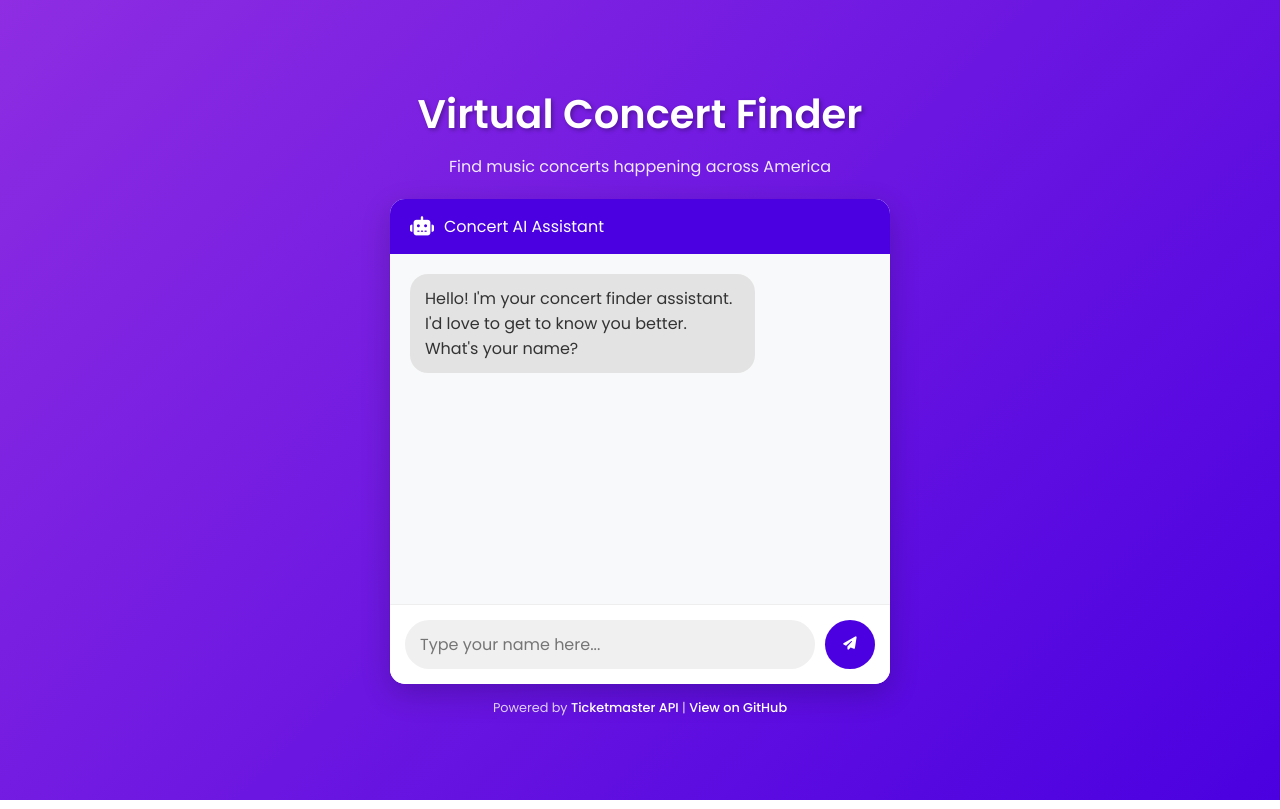
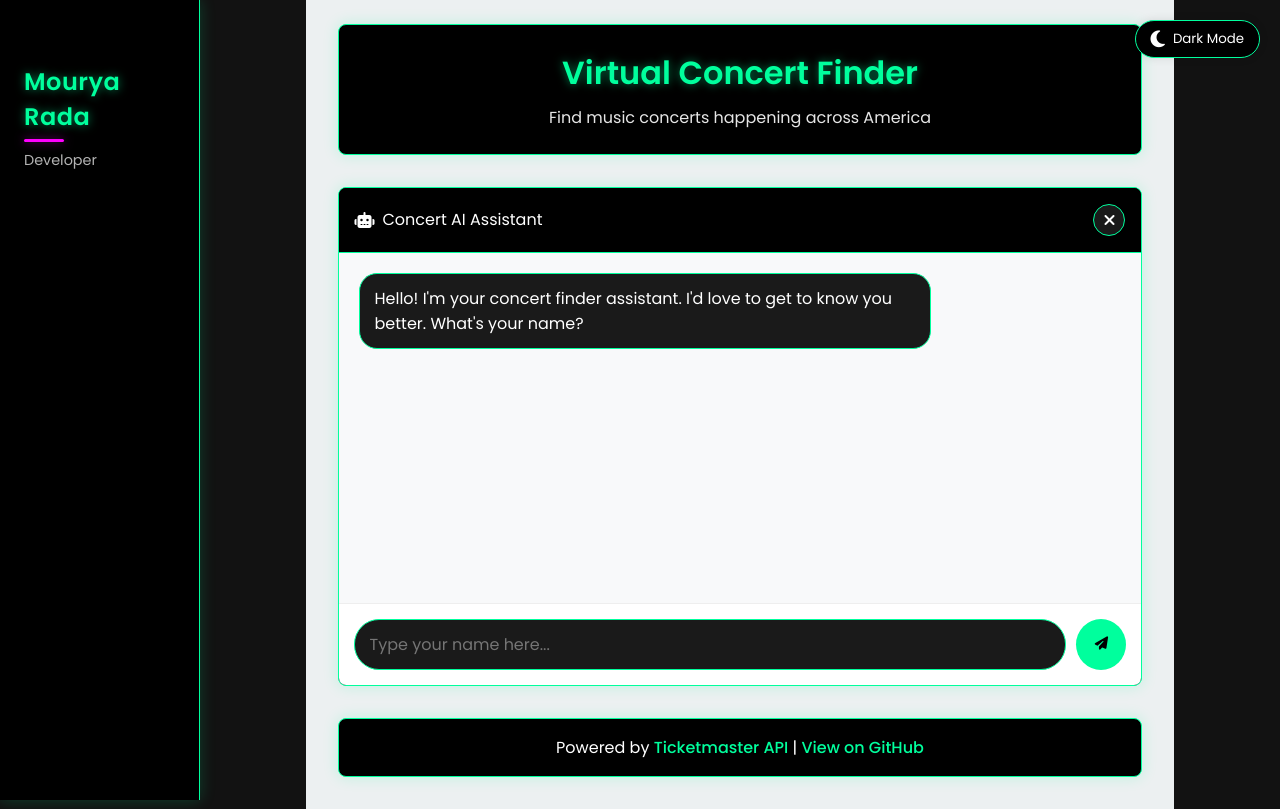
Before and after one commit to radamourya7/Virtual-Concert-Chatbot, a website: page index.html in a window 1280 px wide. Drawn offline with Linux system fonts and the light colour scheme.

Commit message:
Update chat interface: Add end conversation button and improve header layout

```diff
--- a/index.html
+++ b/index.html
@@ -17,7 +17,17 @@
     <meta name="deployment" content="github-pages">
 </head>
 <body>
-    <div class="container">
+    <button class="theme-toggle" id="themeToggle">
+        <i class="fas fa-moon"></i>
+        <span>Dark Mode</span>
+    </button>
+    <div class="sidebar">
+        <div class="author-info">
+            <h2>Mourya Rada</h2>
+            <p>Developer</p>
+        </div>
+    </div>
+    <div class="main-content">
         <header>
             <h1>Virtual Concert Finder</h1>
             <p>Find music concerts happening across America</p>
@@ -25,10 +35,13 @@
 
         <div class="chat-container">
             <div class="chat-header">
-                <div class="chat-header-title">
+                <div class="chat-header-left">
                     <i class="fas fa-robot"></i>
                     <span>Concert AI Assistant</span>
                 </div>
+                <button class="end-conversation-btn" id="endConversation" title="End Conversation">
+                    <i class="fas fa-times"></i>
+                </button>
             </div>
 
             <div class="chat-box" id="chatBox">
--- a/public/css/style.css
+++ b/public/css/style.css
@@ -5,13 +5,37 @@
     font-family: 'Poppins', sans-serif;
 }
 
+/* Theme Variables */
+:root {
+    /* Dark Theme (Default) */
+    --primary: #000000;
+    --primary-dark: #1a1a1a;
+    --secondary: #00ff9d;
+    --accent: #ff00ff;
+    --background: #121212;
+    --text-primary: #ffffff;
+    --text-secondary: #b3b3b3;
+    --border: #333333;
+}
+
+[data-theme="light"] {
+    --primary: #ffffff;
+    --primary-dark: #f5f5f5;
+    --secondary: #8b4513;
+    --accent: #d2b48c;
+    --background: #f8f4e3;
+    --text-primary: #333333;
+    --text-secondary: #666666;
+    --border: #d2b48c;
+}
+
 body {
-    background: linear-gradient(135deg, #8e2de2, #4a00e0);
+    background: var(--background);
     height: 100vh;
     display: flex;
     justify-content: center;
     align-items: center;
-    color: #333;
+    color: var(--text-primary);
 }
 
 .container {
@@ -21,33 +45,52 @@ body {
 }
 
 header {
+    background: var(--primary);
+    color: var(--text-primary);
+    padding: 1.5rem;
     text-align: center;
-    margin-bottom: 20px;
-    color: white;
+    border-radius: 8px;
+    margin-bottom: 2rem;
+    box-shadow: 0 0 15px rgba(0, 255, 157, 0.2);
+    border: 1px solid var(--secondary);
 }
 
 header h1 {
-    font-size: 2.5rem;
-    margin-bottom: 10px;
-    text-shadow: 2px 2px 4px rgba(0, 0, 0, 0.3);
+    font-size: 2rem;
+    margin: 0;
+    color: var(--secondary);
+    font-weight: 600;
+    text-shadow: 0 0 10px rgba(0, 255, 157, 0.5);
 }
 
 header p {
+    margin: 0.5rem 0 0;
+    color: rgba(255, 255, 255, 0.9);
     font-size: 1rem;
-    opacity: 0.9;
 }
 
 .chat-container {
-    background: white;
-    border-radius: 15px;
+    background: var(--primary);
+    border-radius: 8px;
+    box-shadow: 0 0 15px rgba(0, 255, 157, 0.2);
     overflow: hidden;
-    box-shadow: 0 10px 30px rgba(0, 0, 0, 0.2);
+    border: 1px solid var(--secondary);
 }
 
 .chat-header {
-    background: #4a00e0;
-    color: white;
-    padding: 15px 20px;
+    display: flex;
+    justify-content: space-between;
+    align-items: center;
+    padding: 1rem;
+    background-color: var(--primary);
+    color: var(--text-primary);
+    border-bottom: 1px solid var(--secondary);
+}
+
+.chat-header-left {
+    display: flex;
+    align-items: center;
+    gap: 0.5rem;
 }
 
 .chat-header-title {
@@ -89,12 +132,14 @@ header p {
 }
 
 .bot-message .message-content {
-    background: #e3e3e3;
+    background: var(--primary-dark);
+    color: var(--text-primary);
+    border: 1px solid var(--secondary);
 }
 
 .user-message .message-content {
-    background: #4a00e0;
-    color: white;
+    background: var(--secondary);
+    color: var(--primary);
 }
 
 .user-input {
@@ -107,18 +152,19 @@ header p {
 .user-input input {
     flex: 1;
     padding: 12px 15px;
-    border: none;
+    border: 1px solid var(--secondary);
     border-radius: 25px;
-    background: #f0f0f0;
+    background: var(--primary-dark);
     outline: none;
     font-size: 1rem;
+    color: var(--text-primary);
 }
 
 .user-input button {
     width: 50px;
     margin-left: 10px;
-    background: #4a00e0;
-    color: white;
+    background: var(--secondary);
+    color: var(--primary);
     border: none;
     border-radius: 50%;
     cursor: pointer;
@@ -126,26 +172,31 @@ header p {
 }
 
 .user-input button:hover {
-    background: #3a00b0;
+    background: var(--accent);
 }
 
 /* Footer styles */
 .footer {
     text-align: center;
-    margin-top: 15px;
-    color: rgba(255, 255, 255, 0.8);
-    font-size: 0.8rem;
+    margin-top: 2rem;
+    padding: 1rem;
+    background: var(--primary);
+    color: var(--text-primary);
+    border-radius: 8px;
+    box-shadow: 0 0 15px rgba(0, 255, 157, 0.2);
+    border: 1px solid var(--secondary);
 }
 
 .footer a {
-    color: white;
+    color: var(--secondary);
     text-decoration: none;
     font-weight: 500;
-    transition: opacity 0.3s;
+    transition: color 0.3s ease;
 }
 
 .footer a:hover {
-    opacity: 0.8;
+    color: var(--accent);
+    text-decoration: underline;
 }
 
 /* Concert list styles */
@@ -186,16 +237,17 @@ header p {
 }
 
 .concert-card {
-    background: white;
+    background: var(--primary);
     border-radius: 8px;
     overflow: hidden;
-    box-shadow: 0 2px 8px rgba(0, 0, 0, 0.1);
+    box-shadow: 0 0 15px rgba(0, 255, 157, 0.2);
     transition: transform 0.3s ease, box-shadow 0.3s ease;
+    border: 1px solid var(--secondary);
 }
 
 .concert-card:hover {
     transform: translateY(-5px);
-    box-shadow: 0 5px 15px rgba(0, 0, 0, 0.15);
+    box-shadow: 0 5px 15px rgba(0, 255, 157, 0.3);
 }
 
 .concert-image {
@@ -222,21 +274,21 @@ header p {
 .concert-info h4 {
     margin-bottom: 8px;
     font-size: 1rem;
-    color: #333;
+    color: var(--secondary);
 }
 
 .concert-date, .concert-venue, .concert-genre {
     margin-bottom: 5px;
     font-size: 0.85rem;
-    color: #666;
+    color: var(--text-secondary);
 }
 
 .ticket-button {
     display: inline-block;
     margin-top: 10px;
     padding: 8px 12px;
-    background: #4a00e0;
-    color: white;
+    background: var(--secondary);
+    color: var(--primary);
     text-decoration: none;
     border-radius: 5px;
     font-size: 0.85rem;
@@ -244,7 +296,7 @@ header p {
 }
 
 .ticket-button:hover {
-    background: #3a00b0;
+    background: var(--accent);
 }
 
 /* Typing indicator */
@@ -264,7 +316,7 @@ header p {
     height: 8px;
     width: 8px;
     margin: 0 2px;
-    background-color: #999;
+    background-color: var(--secondary);
     border-radius: 50%;
     display: block;
     animation: typing 1.4s infinite ease-in-out both;
@@ -327,11 +379,154 @@ header p {
 .personal-note {
     margin-top: 15px;
     padding: 10px;
-    background-color: rgba(74, 0, 224, 0.1);
-    border-left: 3px solid #4a00e0;
+    background-color: rgba(0, 255, 157, 0.1);
+    border-left: 3px solid var(--secondary);
     border-radius: 4px;
     font-style: italic;
-    color: #4a00e0;
+    color: var(--text-primary);
     font-weight: 500;
     text-align: center;
 }
+
+/* Sidebar Styles */
+.sidebar {
+    position: fixed;
+    left: 0;
+    top: 0;
+    width: 200px;
+    height: 100vh;
+    background: var(--primary);
+    padding: 2rem 1.5rem;
+    display: flex;
+    flex-direction: column;
+    justify-content: flex-start;
+    align-items: flex-start;
+    z-index: 1000;
+    box-shadow: 0 0 15px rgba(0, 255, 157, 0.2);
+    color: white;
+    border-right: 1px solid var(--secondary);
+}
+
+.author-info {
+    text-align: left;
+    margin-top: 2rem;
+}
+
+.author-info h2 {
+    font-size: 1.5rem;
+    margin: 0;
+    color: var(--secondary);
+    font-weight: 600;
+    letter-spacing: 0.5px;
+    position: relative;
+    padding-bottom: 0.5rem;
+    text-shadow: 0 0 10px rgba(0, 255, 157, 0.5);
+}
+
+.author-info h2::after {
+    content: '';
+    position: absolute;
+    bottom: 0;
+    left: 0;
+    width: 40px;
+    height: 3px;
+    background: var(--accent);
+    border-radius: 3px;
+    box-shadow: 0 0 10px rgba(255, 0, 255, 0.5);
+}
+
+.author-info p {
+    font-size: 0.9rem;
+    margin: 0.5rem 0 0;
+    color: var(--text-secondary);
+    font-weight: 400;
+}
+
+/* Main Content Adjustment */
+.main-content {
+    margin-left: 200px;
+    padding: 2rem;
+    min-height: 100vh;
+    background-color: #ecf0f1;
+}
+
+/* Responsive Design */
+@media (max-width: 768px) {
+    .sidebar {
+        width: 60px;
+        padding: 1rem;
+        align-items: center;
+    }
+
+    .author-info {
+        transform: rotate(-90deg);
+        transform-origin: left top;
+        position: absolute;
+        left: 50%;
+        top: 50%;
+        margin: 0;
+        white-space: nowrap;
+    }
+
+    .author-info h2 {
+        font-size: 1.2rem;
+    }
+
+    .author-info p {
+        display: none;
+    }
+
+    .main-content {
+        margin-left: 60px;
+    }
+}
+
+/* Theme Toggle Button */
+.theme-toggle {
+    position: fixed;
+    top: 20px;
+    right: 20px;
+    z-index: 1001;
+    background: var(--primary);
+    border: 1px solid var(--secondary);
+    color: var(--text-primary);
+    padding: 8px 15px;
+    border-radius: 20px;
+    cursor: pointer;
+    display: flex;
+    align-items: center;
+    gap: 8px;
+    transition: all 0.3s ease;
+    box-shadow: 0 0 10px rgba(0, 0, 0, 0.1);
+}
+
+.theme-toggle:hover {
+    background: var(--secondary);
+    color: var(--primary);
+}
+
+.theme-toggle i {
+    font-size: 1.2rem;
+}
+
+.end-conversation-btn {
+    background: var(--primary-dark);
+    border: 1px solid var(--secondary);
+    color: var(--text-primary);
+    cursor: pointer;
+    padding: 0.5rem;
+    border-radius: 50%;
+    transition: all 0.3s ease;
+    display: flex;
+    align-items: center;
+    justify-content: center;
+    width: 32px;
+    height: 32px;
+    font-size: 1rem;
+}
+
+.end-conversation-btn:hover {
+    background-color: var(--accent);
+    color: var(--primary);
+    transform: rotate(90deg);
+}
```
Also changed, not shown: package.json (+7 -3 lines).
